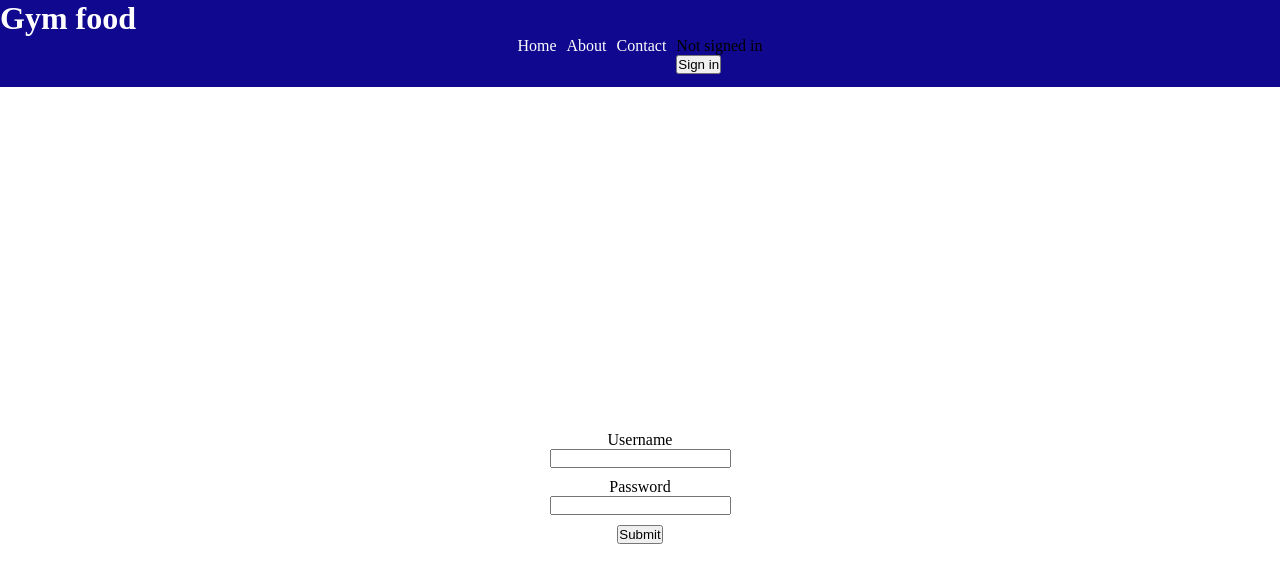
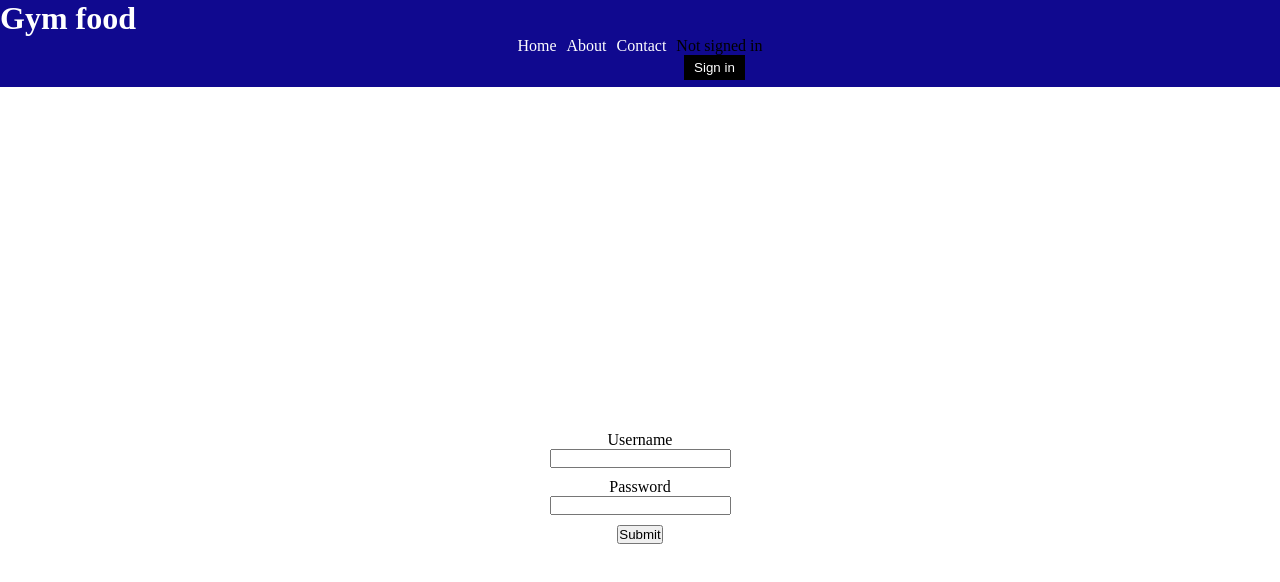
Before and after one commit to 91Pudge/food-gym, a Next.js app: page / in a window 1280 px wide. Shown: the top 582 px of the page. Built offline with nearby package versions, Linux system fonts and the light colour scheme; no server answers.

Commit message:
Feat: Chore: Change to style of nav bar

```diff
--- a/styles/navBar.module.css
+++ b/styles/navBar.module.css
@@ -13,13 +13,41 @@
   gap: 10px;
 }
 
-.nav a {
-  color: black;
-  text-decoration: none;
-  text-align: center;
+.container {
+  display: flex;
+  justify-content: flex-end;
+  align-items: center;
+}
+
+.login {
+  display: flex;
+  align-items: center;
+  flex-direction: column;
 }
 
 .nav h1,
 .nav a {
   color: white;
+  text-decoration: none;
+  text-align: center;
 }
+
+.login p {
+  margin-right: 10px;
+  color: white;
+  margin-bottom: 10px;
+}
+
+.login button {
+  margin-right: 10px;
+  padding: 5px 10px;
+  border: none;
+  background-color: black;
+  color: white;
+  cursor: pointer;
+}
+
+.login button:hover {
+  background-color: white;
+  color: black;
+}
```
